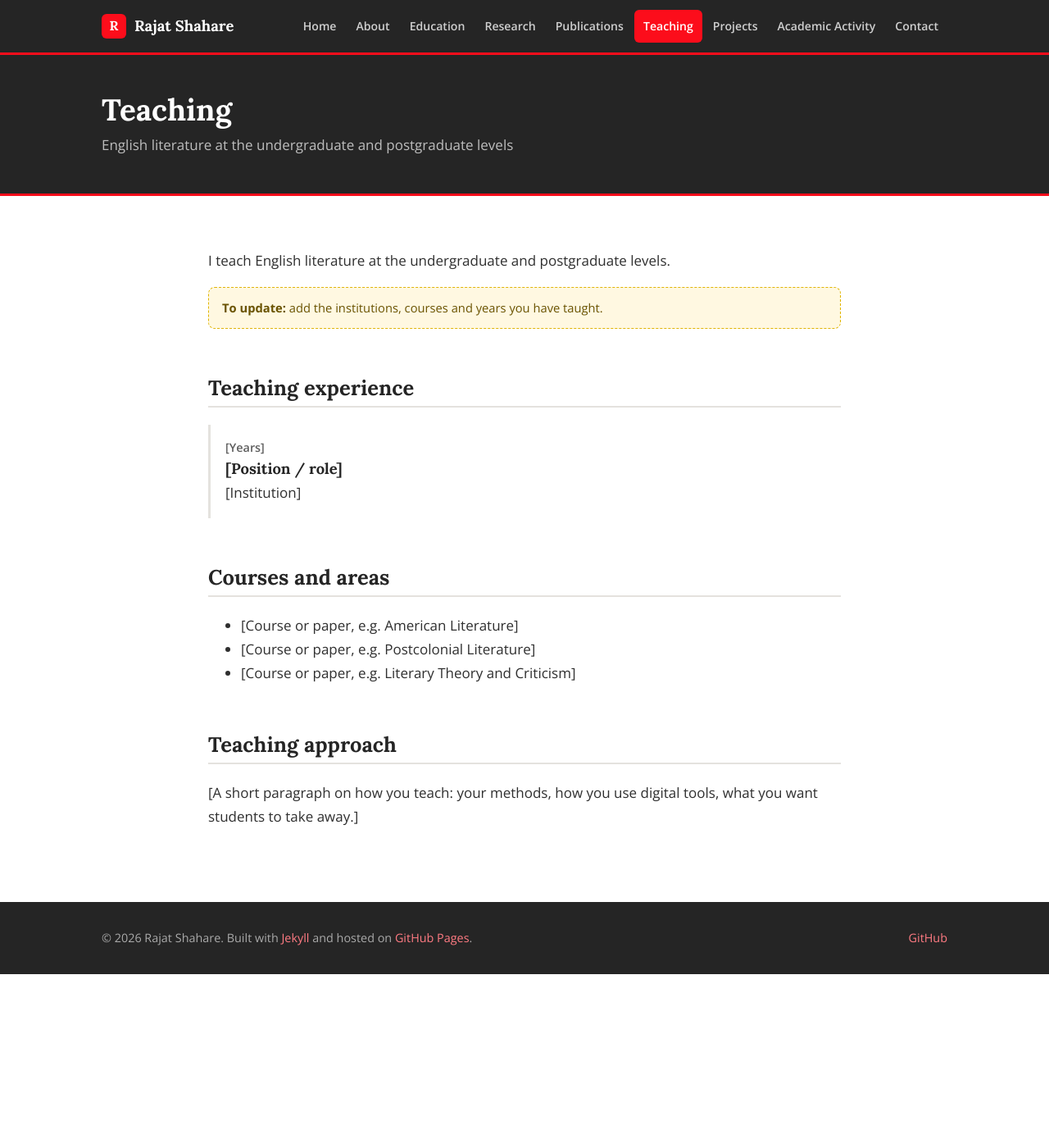
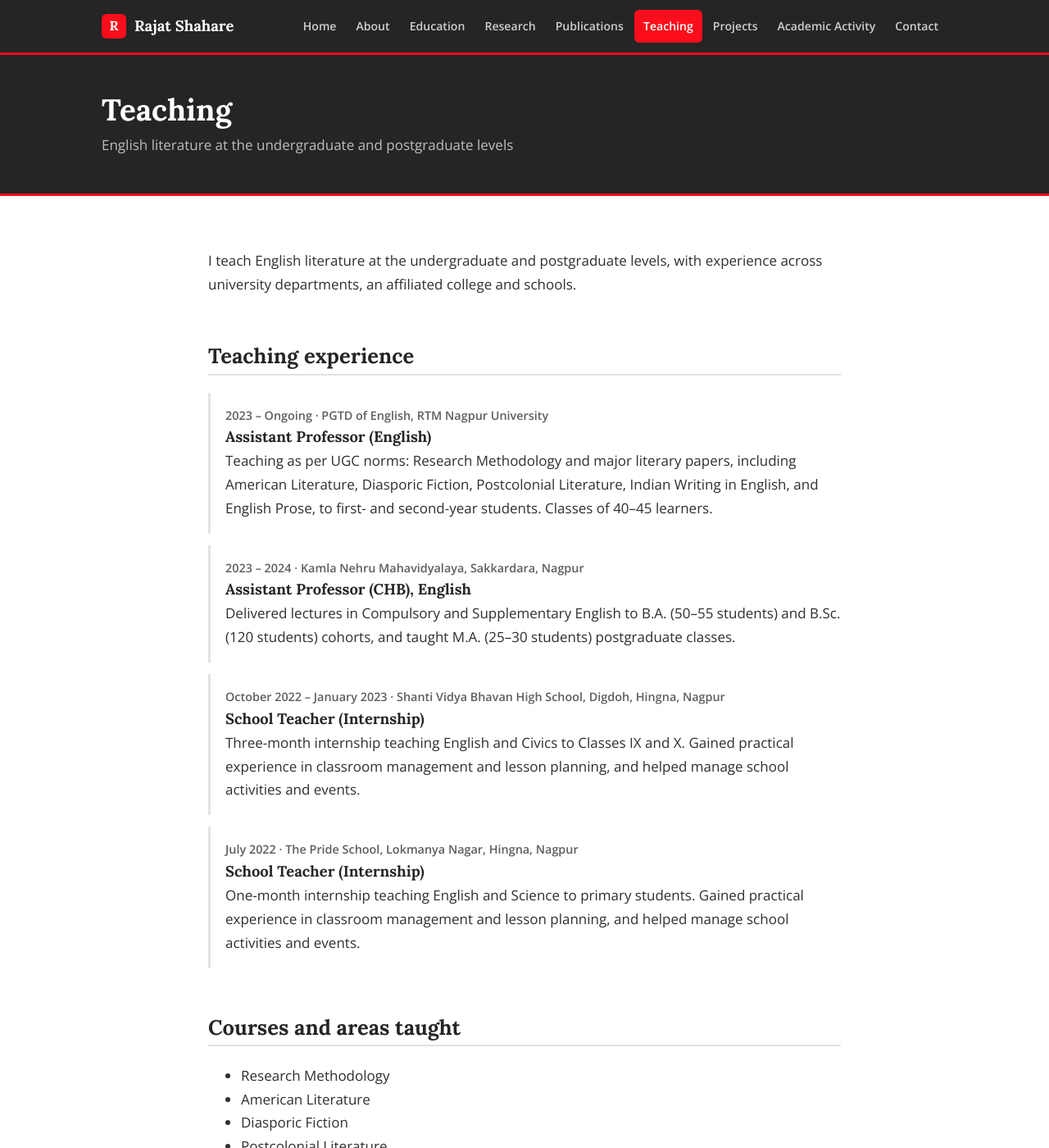
Before and after one commit to therajatshahare/therajatshahare.github.io, a Jekyll site: the page built from teaching.md, in a window 1280 px wide and 1400 px high. Shown: the whole window at 82% size. Built offline with Jekyll 4.4.1, drawn with Linux system fonts in a browser that asks for light colours; some of the changed text lies outside the part shown.

Commit message:
Update teaching.md

```diff
--- a/teaching.md
+++ b/teaching.md
@@ -4,24 +4,46 @@ title: Teaching
 subtitle: English literature at the undergraduate and postgraduate levels
 permalink: /teaching/
 ---
-I teach English literature at the undergraduate and postgraduate levels.
-
-<p class="todo"><strong>To update:</strong> add the institutions, courses and years you have taught.</p>
+I teach English literature at the undergraduate and postgraduate levels, with experience across university departments, an affiliated college and schools.
 
 ## Teaching experience
 
 <div class="entry">
-  <div class="meta">[Years]</div>
-  <h3>[Position / role]</h3>
-  [Institution]
+  <div class="meta">2023 – Ongoing · PGTD of English, RTM Nagpur University</div>
+  <h3>Assistant Professor (English)</h3>
+  Teaching as per UGC norms: Research Methodology and major literary papers, including American Literature, Diasporic Fiction, Postcolonial Literature, Indian Writing in English, and English Prose, to first- and second-year students. Classes of 40–45 learners.
 </div>
 
-## Courses and areas
+<div class="entry">
+  <div class="meta">2023 – 2024 · Kamla Nehru Mahavidyalaya, Sakkardara, Nagpur</div>
+  <h3>Assistant Professor (CHB), English</h3>
+  Delivered lectures in Compulsory and Supplementary English to B.A. (50–55 students) and B.Sc. (120 students) cohorts, and taught M.A. (25–30 students) postgraduate classes.
+</div>
 
-- [Course or paper, e.g. American Literature]
-- [Course or paper, e.g. Postcolonial Literature]
-- [Course or paper, e.g. Literary Theory and Criticism]
+<div class="entry">
+  <div class="meta">October 2022 – January 2023 · Shanti Vidya Bhavan High School, Digdoh, Hingna, Nagpur</div>
+  <h3>School Teacher (Internship)</h3>
+  Three-month internship teaching English and Civics to Classes IX and X. Gained practical experience in classroom management and lesson planning, and helped manage school activities and events.
+</div>
 
-## Teaching approach
+<div class="entry">
+  <div class="meta">July 2022 · The Pride School, Lokmanya Nagar, Hingna, Nagpur</div>
+  <h3>School Teacher (Internship)</h3>
+  One-month internship teaching English and Science to primary students. Gained practical experience in classroom management and lesson planning, and helped manage school activities and events.
+</div>
 
-[A short paragraph on how you teach: your methods, how you use digital tools, what you want students to take away.]
+## Courses and areas taught
+
+- Research Methodology
+- American Literature
+- Diasporic Fiction
+- Postcolonial Literature
+- Indian Writing in English
+- English Prose
+- Compulsory and Supplementary English (B.A. and B.Sc.)
+
+## Teaching qualifications
+
+- B.Ed., RTM Nagpur University (2021 – 2023)
+- CTET Paper I (January 2023) and Paper II (September 2023)
+- UGC NET-JRF (English), December 2022
```
